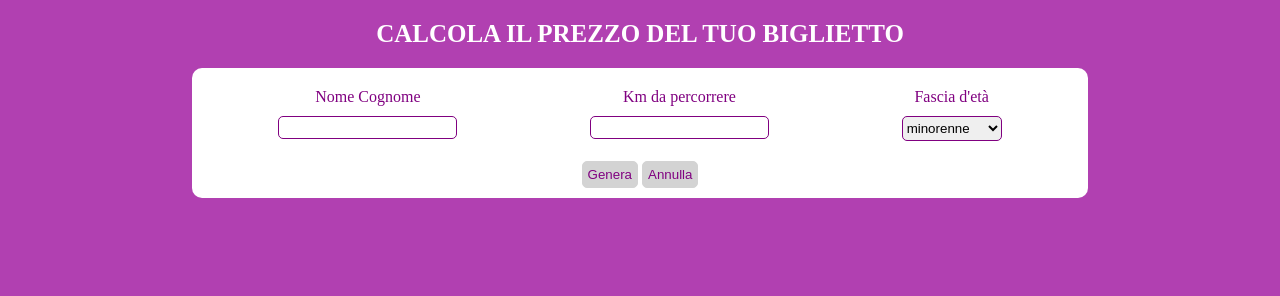
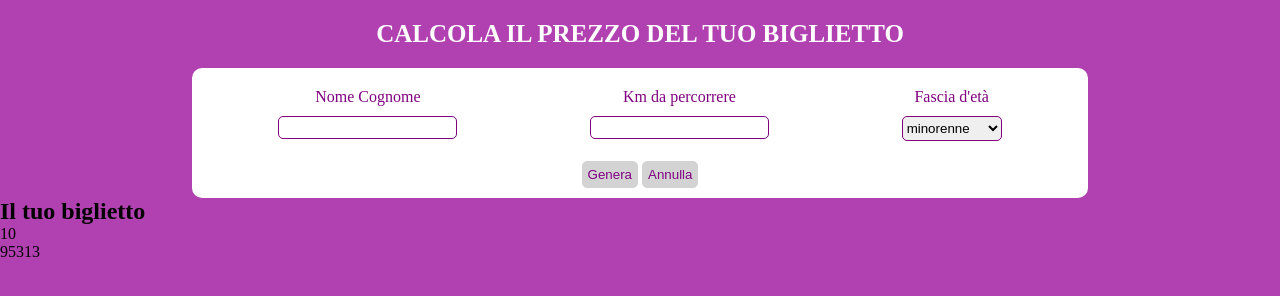
Before and after one commit to marzucoalessandro/js-biglietto-treno-form, a plain HTML site: page index.html in a window 1280 px wide. Both pictures are taken after a click on the button "Genera". Drawn offline with Linux system fonts and the light colour scheme.

Commit message:
non appaiono le variabili nel biglietto..error js

```diff
--- a/asset/js/main.js
+++ b/asset/js/main.js
@@ -14,13 +14,13 @@ var button_reset = document.getElementById('annulla');
 //eventi scaturiti dal bottone GENERA
 button_on.addEventListener("click", function () {
 
-  var passeggero = document.getElementById('passeggero').value;
+  var nomepasseggero = document.getElementById('passeggero').value;
 
   var distanza = document.getElementById('distanza').value;
 
   var age = document.getElementById('eta').value;
 
-  console.log(passeggero, distanza, age);
+  //console.log(nomepasseggero, distanza, age);
 
   var priceticket = (distanza * 0.21);
 
@@ -29,20 +29,44 @@ button_on.addEventListener("click", function () {
 
   var prezzominore = priceticket - sconto1;
   var prezzoover65 = priceticket - sconto2;
+  var offerta = "prezzo standard";
 
   if (age == "minorenne") {
     prezzominore;
-    console.log(prezzominore);
+    offerta = "sconto minorenne";
+    //console.log(prezzominore);
 
   } else if (age == "over65") {
     prezzoover65;
-    console.log(prezzoover65);
+    offerta = "sconto over 65";
+    //console.log(prezzoover65);
   }
   else {
     priceticket;
-    console.log(priceticket);
+    //console.log(priceticket);
+    offerta = "prezzo standard";
   }
 });
+
+//creiamo le var per i dati del biglietto
+
+  var utente = document.getElementById('passenger');
+  var sales = document.getElementById('sconto');
+  var carrozza = document.getElementById('carrozza');
+  var codcp = document.getElementById('cod-cp');
+  var prezzofinale = document.getElementById('costobiglietto');
+
+  //inseriamo i dati nei ns contenitori per il biglietto
+
+  //utente.innerHTML = nomepasseggero;
+  //sales.innerHTML = offerta;
+  carrozza.innerHTML = Math.floor(Math.random() * 10) + 1;
+  codcp.innerHTML = Math.floor(Math.random() * (100000 - 90000) ) + 90000;
+  //prezzofinale.innerHTML = prezzominore;
+
+
+
+
 
 
 
--- a/index.html
+++ b/index.html
@@ -31,7 +31,7 @@
       <div class="third-col flex">
 
         <label for="età">Fascia d'età</label>
-        <select name="eta" id="eta">
+        <select name="età" id="eta">
           <option value="minorenne" >minorenne</option>
           <option value="maggiorenne" >maggiorenne</option>
           <option value="over65" >over 65</option>
@@ -50,6 +50,18 @@
     </div>
 
   </div>
+  <!-- fine contenitore form e bottoni -->
+
+  <!-- contenitore biglietto -->
+  <div>
+    <h2>Il tuo biglietto</h2>
+    <!-- 5 contenitori per le nostre risposte agli input -->
+    <div id="passenger"></div>
+    <div id="sconto"></div>
+    <div id="carrozza"></div>
+    <div id="cod-cp"></div>
+    <div id="costobiglietto"></div>
+  </div>
 
   <script src="asset/js/main.js" charset="utf-8"></script>
 
```
